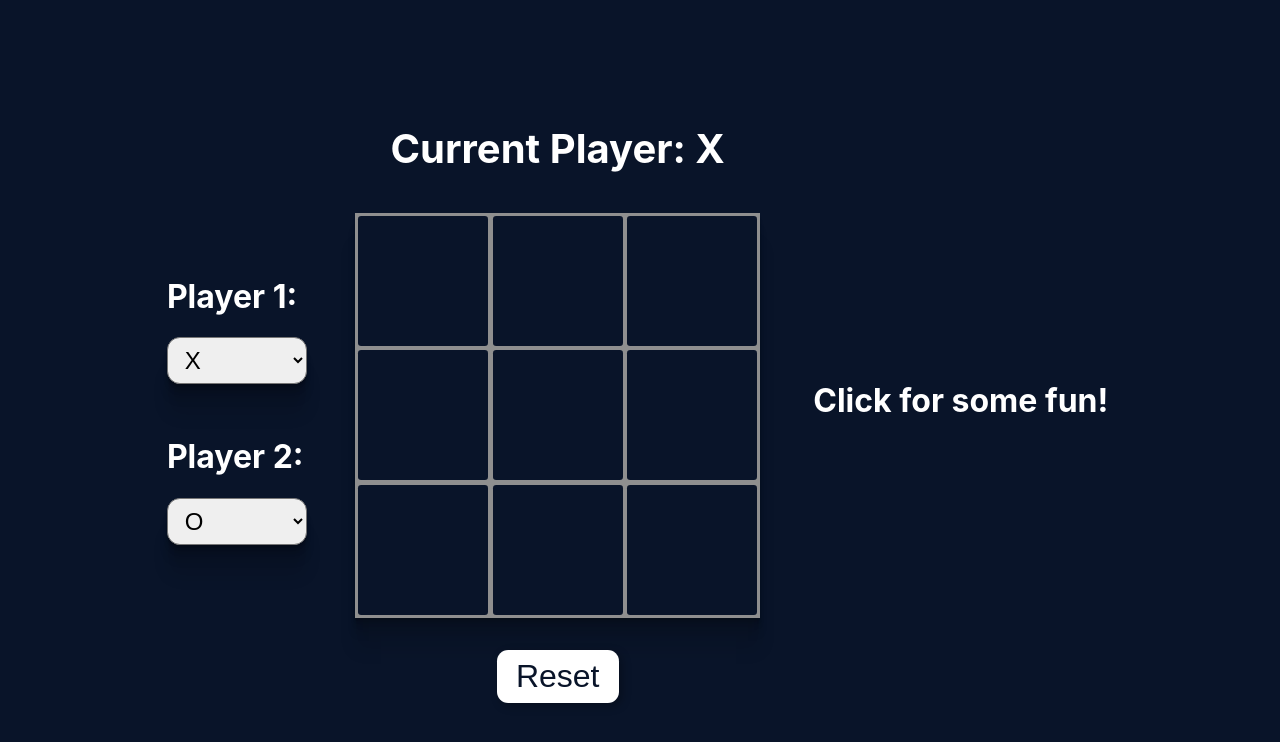
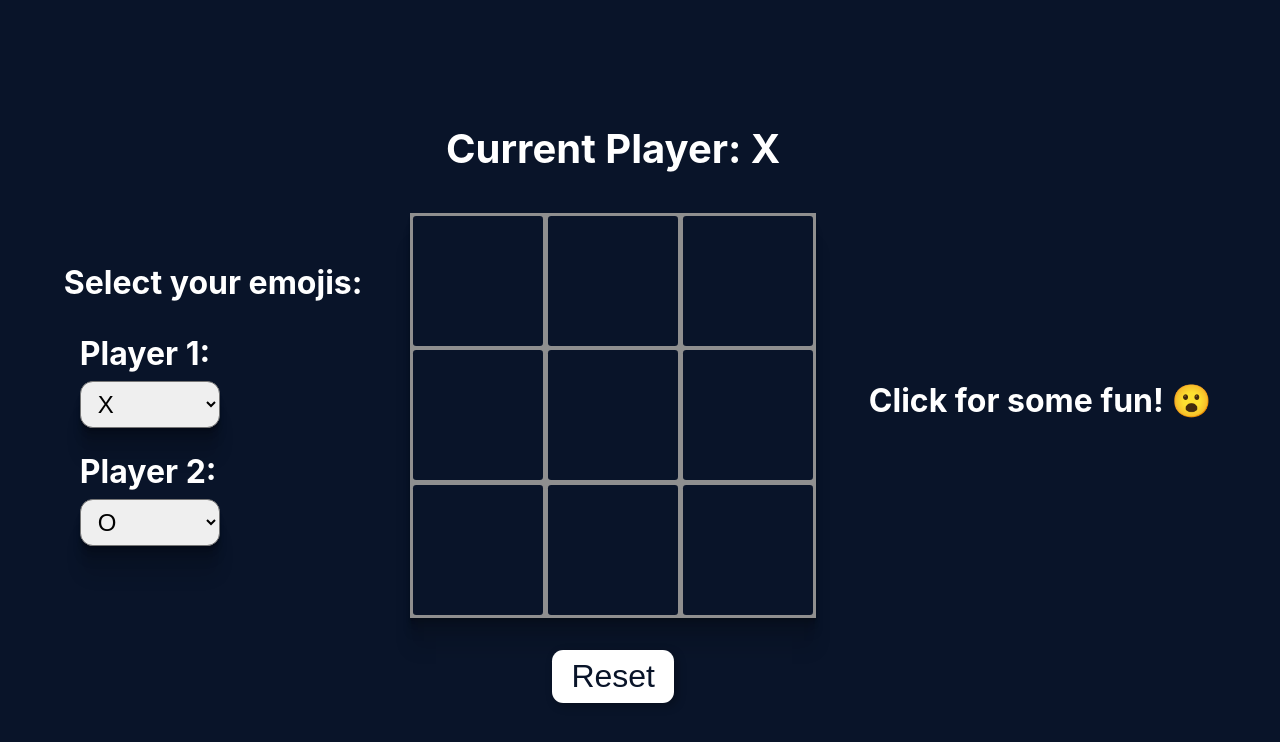
Before and after one commit to vnikolaew/tic-tac-toe, a React (Create React App) app: page / in a window 1280 px wide. Shown: the top 742 px of the page. Built offline with nearby package versions, Linux system fonts and the light colour scheme.

Commit message:
Modified time travel ...

```diff
--- a/src/Game.tsx
+++ b/src/Game.tsx
@@ -7,13 +7,10 @@ import { EmojiSelectionContainer } from "./components/Dropdowns/EmojiDropdown";
 import { useNextPlayer } from "./utils/Hooks/useNextPlayer";
 import { useSelectEmojis } from "./utils/Hooks/useSelectEmojis";
 import { useWinner } from "./utils/Hooks/useWinner";
-import { Emoji } from "./utils/Emojis";
-import "./styles/Game.css";
+import { Player } from "./utils/Types&Enums";
 import { useHistory } from "./utils/Hooks/useHistory";
 import { ResetGameButton } from "./components/GameHistory/ResetGameButton";
-
-export type Player = "X" | "O";
-export type TSquare = Player | Emoji | null;
+import "./styles/Game.css";
 
 export const Game: React.FC = () => {
    const { xIsNext, setIsNext, switchTurns } = useNextPlayer();
@@ -55,7 +52,7 @@ export const Game: React.FC = () => {
             {" "}
             <h1>
                {winner
-                  ? `Winner: ${winner} !`
+                  ? `Winner: ${winner === "X" ? emojis[0] : emojis[1]} !`
                   : `Current Player:  ${xIsNext ? emojis[0] : emojis[1]}`}
             </h1>
             <Board squares={squares} emojis={emojis} fillSquare={fillSquare} />
--- a/src/components/Board/Board.tsx
+++ b/src/components/Board/Board.tsx
@@ -1,5 +1,5 @@
 import React from "react";
-import { Player, TSquare } from "../../Game";
+import { Player, TSquare } from "../../utils/Types&Enums";
 import { Square } from "../Square/Square";
 import "./Board.css";
 
--- a/src/components/Dropdowns/EmojiDropdown.tsx
+++ b/src/components/Dropdowns/EmojiDropdown.tsx
@@ -1,5 +1,5 @@
 import React from "react";
-import { TSquare } from "../../Game";
+import { TSquare } from "../../utils/Types&Enums";
 import { SelectMenu } from "./SelectMenu";
 import "./SelectMenu.css";
 
@@ -17,6 +17,7 @@ export const EmojiSelectionContainer: React.FC<ESelectionContainerProps> = ({
    const [playerTwoDisabled, playerOneDisabled] = emojis;
    return (
       <div className="select">
+         <h1>Select your emojis: </h1>
          <SelectMenu
             player={1}
             disabled={playerOneDisabled}
--- a/src/components/Dropdowns/SelectMenu.css
+++ b/src/components/Dropdowns/SelectMenu.css
@@ -23,5 +23,15 @@ option:disabled {
    flex-direction: column;
    align-self: center;
    justify-content: center;
-   row-gap: 2rem;
+   row-gap: 1rem;
 }
+
+.select h1 {
+   margin-bottom: 0.5rem;
+   margin-top: 0.5rem;
+}
+
+.menu {
+   align-self: flex-start;
+   margin-left: 1rem;
+}
--- a/src/components/Dropdowns/SelectMenu.tsx
+++ b/src/components/Dropdowns/SelectMenu.tsx
@@ -1,6 +1,6 @@
-import { Emojis } from "../../utils/Emojis";
+import { Emojis } from "../../utils/Types&Enums";
 import React, { useRef } from "react";
-import { TSquare } from "../../Game";
+import { TSquare } from "../../utils/Types&Enums";
 import "./SelectMenu.css";
 
 interface IProps {
@@ -17,7 +17,7 @@ export const SelectMenu: React.FC<IProps> = ({
    const selectRef = useRef<HTMLSelectElement>(null);
 
    return (
-      <div>
+      <div className="menu">
          {" "}
          <h1> Player {player}: </h1>
          <select
--- a/src/components/GameHistory/GameHistory.tsx
+++ b/src/components/GameHistory/GameHistory.tsx
@@ -1,5 +1,5 @@
 import { FC } from "react";
-import { Player } from "../../Game";
+import { Player } from "../../utils/Types&Enums";
 import "./History.css";
 
 export interface BoardHistory {
@@ -16,22 +16,30 @@ export const GameHistory: FC<GameHistoryProps> = ({ history, onClick }) => {
    return (
       <div className="history">
          {isAtBeginning ? (
-            <h2>Click for some fun! </h2>
+            <h2>Click for some fun! 😮</h2>
          ) : (
             <>
-               <button onClick={() => onClick(0)}>
+               <h1>
                   {" "}
-                  Go back to the beginning!
-               </button>
-               {history.slice(1, -1).map(({ squares }, i) => (
-                  <div key={i} className="turn">
-                     <h2>Player: {i % 2 === 1 ? "X" : "O"}</h2>
-                     <div>State: {squares.join(", ")}</div>
-                     <button onClick={() => onClick(i + 1)}>
-                        Go back to turn #{i + 1}
-                     </button>
-                  </div>
-               ))}
+                  Try time <br /> travelling! 🔙
+               </h1>
+               <select
+                  name="time-travel"
+                  id="time-travel"
+                  value={`Go back to: `}
+                  onChange={(e) => {
+                     onClick(+e.target.value);
+                  }}
+               >
+                  <option value="Go back to: " disabled={true}>
+                     Go back to:{" "}
+                  </option>
+                  {history.slice(0, -1).map(({ squares }, i) => (
+                     <option value={i} key={i} className="option">
+                        {`Turn #${i + 1}`}
+                     </option>
+                  ))}
+               </select>
             </>
          )}
       </div>
--- a/src/components/GameHistory/History.css
+++ b/src/components/GameHistory/History.css
@@ -32,3 +32,17 @@
 .history button:hover {
    background-color: rgb(196, 196, 196);
 }
+
+#time-travel {
+   width: 180px;
+   padding-inline: 0.5rem;
+   padding-block: 0.3rem;
+   outline: none;
+}
+
+.option {
+   text-align: center;
+   border-radius: 1rem;
+   color: rgb(9, 20, 41);
+   font-weight: 500;
+}
--- a/src/components/Square/Square.tsx
+++ b/src/components/Square/Square.tsx
@@ -1,5 +1,5 @@
 import React, { CSSProperties, useState } from "react";
-import { TSquare } from "../../Game";
+import { TSquare } from "../../utils/Types&Enums";
 import "./Square.css";
 
 interface SquareProps {
--- a/src/utils/Hooks/useHistory.tsx
+++ b/src/utils/Hooks/useHistory.tsx
@@ -1,6 +1,6 @@
 import { useState } from "react";
 import { BoardHistory } from "../../components/GameHistory/GameHistory";
-import { Player } from "../../Game";
+import { Player } from "../Types&Enums";
 
 interface useHistoryParams {
    initialBoard?: (Player | null)[];
--- a/src/utils/Hooks/useNextPlayer.tsx
+++ b/src/utils/Hooks/useNextPlayer.tsx
@@ -1,5 +1,5 @@
 import React, { useState } from "react";
-import { Player } from "../../Game";
+import { Player } from "../../utils/Types&Enums";
 
 export const useNextPlayer = (
    startPlayer: Player = "X"
--- a/src/utils/Hooks/useSelectEmojis.tsx
+++ b/src/utils/Hooks/useSelectEmojis.tsx
@@ -1,5 +1,5 @@
 import React, { useState } from "react";
-import { TSquare } from "../../Game";
+import { TSquare } from "../../utils/Types&Enums";
 
 interface useSelectEmojiProps {
    initialEmojis?: [TSquare, TSquare];
--- a/src/utils/Emojis.ts
+++ b/src/utils/Types&Enums.ts
@@ -1,11 +1,12 @@
-import { Player } from "../Game";
-
 export enum Emoji {
    ROCKET = "🚀",
    FIRE = "🔥",
    GIFT = "🎁",
    SANTA = "🎅",
 }
+
+export type Player = "X" | "O";
+export type TSquare = Player | Emoji | null;
 
 export const Emojis: (Emoji | Player)[] = [
    "O",
```
